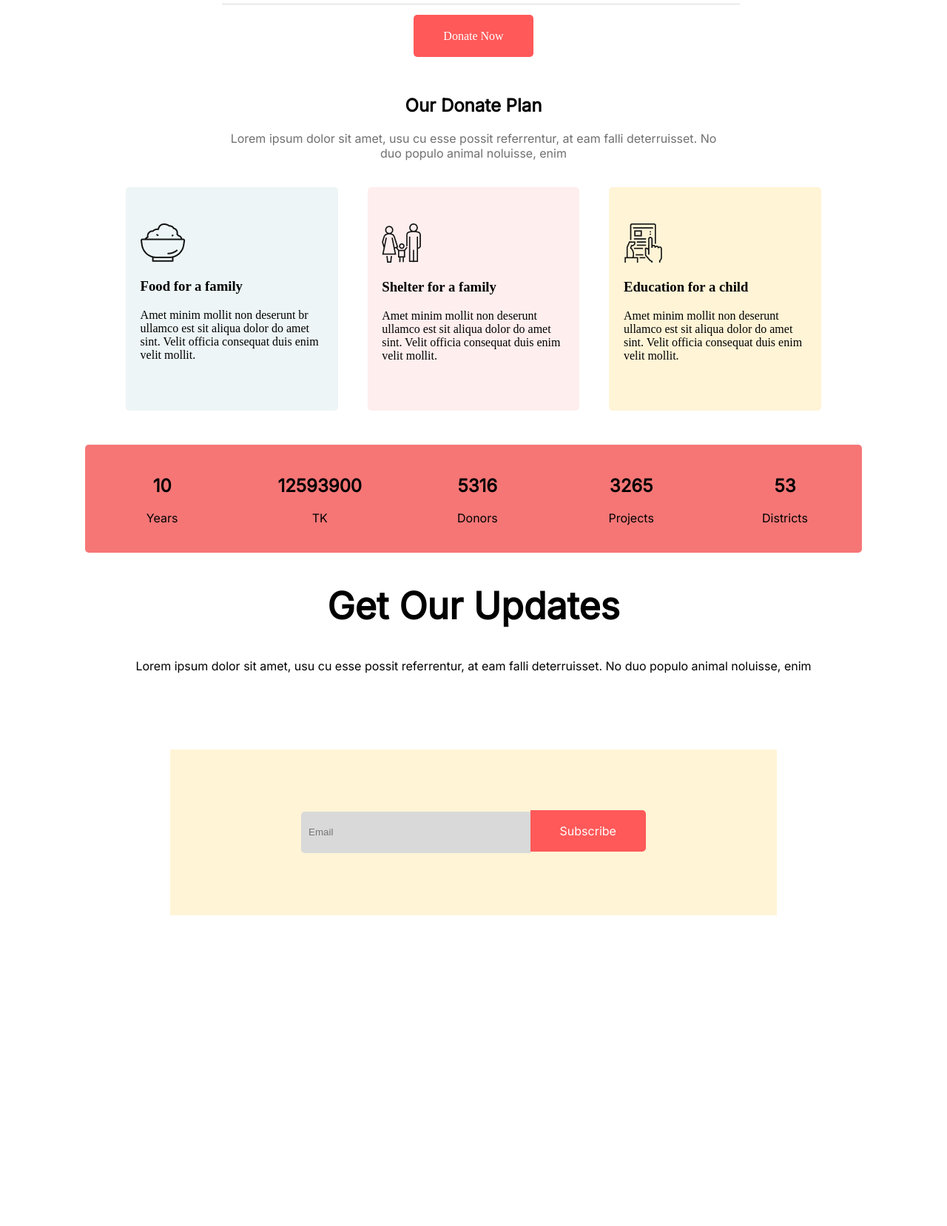
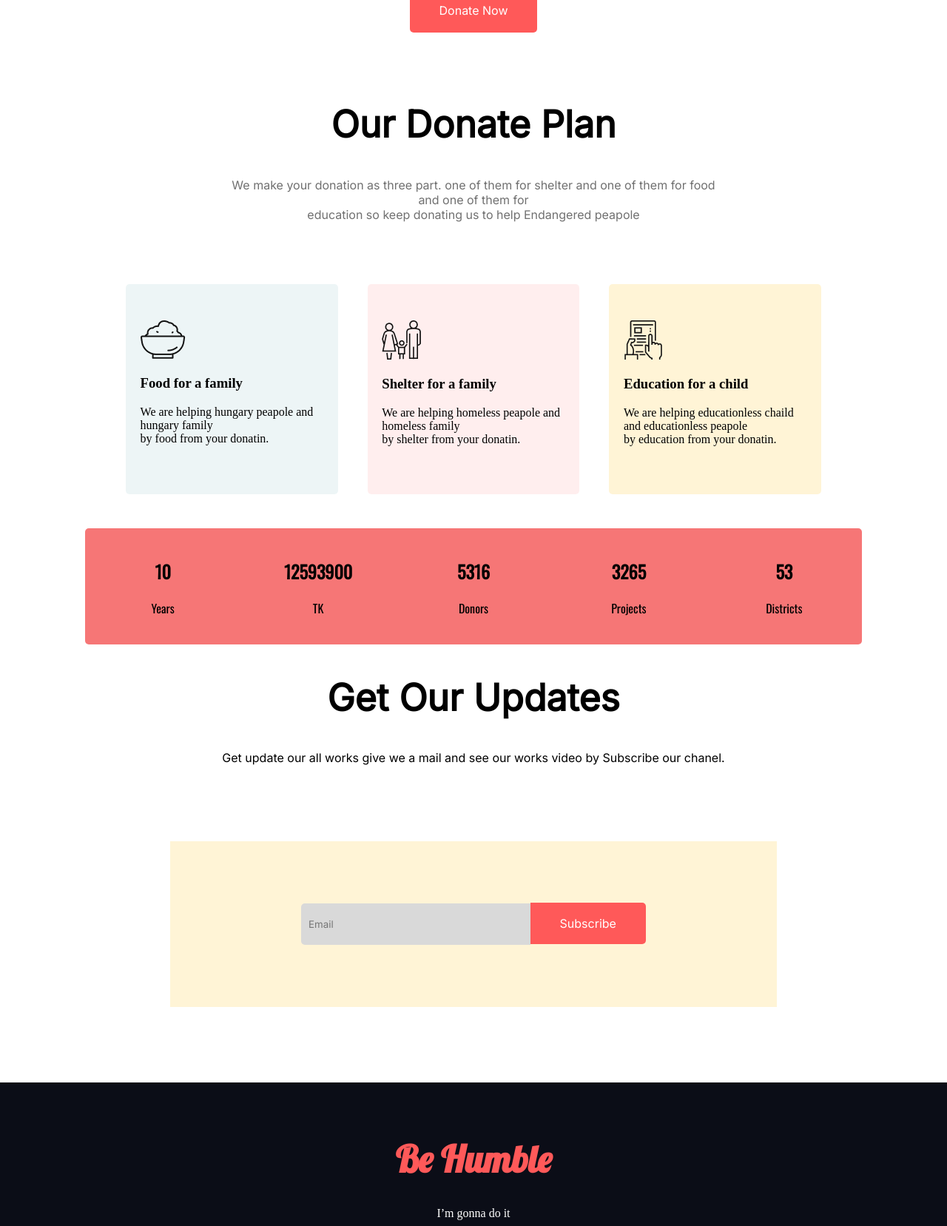
Before and after one commit to MDSajjadKhan39553/donate-us, a plain HTML site: page index.html in a window 1280 px wide. Shown: the part 1140-2797 px from the top of the page at 74% size. Before the commit the page ends 2479 px from the top, so only its background shows below. Drawn offline with nearby package versions, Linux system fonts and the light colour scheme.

Commit message:
all done

```diff
--- a/index.html
+++ b/index.html
@@ -7,27 +7,36 @@
     <meta name="viewport" content="width=device-width, initial-scale=1.0">
     <title>Donate Us</title>
     <link rel="stylesheet" href="style.css">
+    <link rel="shortcut icon" href="icons/icon13.svg" type="image/x-icon">
     <link rel="preconnect" href="https://fonts.googleapis.com">
     <link rel="preconnect" href="https://fonts.gstatic.com" crossorigin>
     <link href="https://fonts.googleapis.com/css2?family=Inter&family=Montserrat&display=swap" rel="stylesheet">
+    <link rel="preconnect" href="https://fonts.googleapis.com">
+    <link rel="preconnect" href="https://fonts.gstatic.com" crossorigin>
+    <link href="https://fonts.googleapis.com/css2?family=Lobster&display=swap" rel="stylesheet">
+    <link rel="preconnect" href="https://fonts.googleapis.com">
+    <link rel="preconnect" href="https://fonts.gstatic.com" crossorigin>
+    <link href="https://fonts.googleapis.com/css2?family=Oswald&display=swap" rel="stylesheet">
 </head>
 
 <body>
+    <!-- Top banner start -->
     <section class="top-banner">
         <div class="donate-now">
             <h1>Let’s Help Those Who Are <br> More In Need</h1>
-            <p>Lorem ipsum dolor sit amet, usu cu esse possit referrentur, at eam falli <br> deterruisset. No duo populo
-                animal noluisse, enim</p>
+            <p>Your Donation will make a family happy, So donate us, we will carray your donation to those peapole who
+                are more in need. </p>
             <br>
             <br>
             <a class="link-button" href="">Donate Now</a>
         </div>
     </section>
+    <!-- top banner end  -->
+    <!-- donate today section start  -->
     <section class="donate-today">
         <div class="title">
-            <h2>Donate Today</h2>
-            <p>Lorem ipsum dolor sit amet, usu cu esse possit referrentur, at eam falli deterruisset. No duo populo
-                animal noluisse, enim</p>
+            <h1>Donate Today</h1>
+            <p>Your Today's donation will make a family happy tomorrow.</p>
         </div>
         <div class="flexible-container">
             <p class="half-width">100tk</p>
@@ -42,34 +51,37 @@
             <a class="link-button" href="">Donate Now</a>
         </div>
     </section>
+    <!-- donate today section end  -->
+    <!-- our donate plane section start  -->
     <section class="our-donate-plan">
         <div class="title">
-            <h2>Our Donate Plan</h2>
-            <p>Lorem ipsum dolor sit amet, usu cu esse possit referrentur, at eam falli deterruisset. No duo populo
-                animal
-                noluisse, enim</p>
+            <h1>Our Donate Plan</h1>
+            <p>We make your donation as three part. one of them for shelter and one of them for food and one of
+                them for <br>
+                education so keep donating us to help Endangered peapole</p>
         </div>
         <div class="plan-card flexible-container">
             <div class="card food">
                 <img src="icons/food.png" alt="">
                 <h3>Food for a family</h3>
-                <p>Amet minim mollit non deserunt br ullamco est sit aliqua dolor do amet sint. Velit officia consequat
-                    duis enim velit mollit.</p>
+                <p>We are helping hungary peapole and hungary family <br> by food from your donatin.
+                </p>
             </div>
             <div class="card shelter">
                 <img src="icons/shelter.png" alt="">
                 <h3>Shelter for a family</h3>
-                <p>Amet minim mollit non deserunt ullamco est sit aliqua dolor do amet sint. Velit officia consequat
-                    duis enim velit mollit.</p>
+                <p>We are helping homeless peapole and homeless family <br> by shelter from your donatin.</p>
             </div>
             <div class="card education">
                 <img src="icons/Frame-1.png" alt="">
                 <h3>Education for a child</h3>
-                <p>Amet minim mollit non deserunt ullamco est sit aliqua dolor do amet sint. Velit officia consequat
-                    duis enim velit mollit.</p>
+                <p>We are helping educationless chaild and educationless peapole <br> by education from your donatin.
+                </p>
             </div>
         </div>
     </section>
+    <!-- our donate plane section end  -->
+    <!-- donate count section start  -->
     <section class="donate-count flexible-container">
         <div class="count-width">
             <h2>10</h2>
@@ -92,10 +104,11 @@
             <p>Districts</p>
         </div>
     </section>
+    <!-- donate count section end  -->
+    <!-- our update area start  -->
     <section class="our-update">
         <h1>Get Our Updates</h1>
-        <p>Lorem ipsum dolor sit amet, usu cu esse possit referrentur, at eam falli deterruisset. No duo populo
-            animal noluisse, enim</p>
+        <p>Get update our all works give we a mail and see our works video by Subscribe our chanel.</p>
         <div class="email">
             <div class="email-width">
                 <input placeholder="Email" type="email">
@@ -105,6 +118,15 @@
             </div>
         </div>
     </section>
+    <!-- our update are end  -->
+    <!-- footer area start  -->
+    <footer>
+        <h1>
+            Be Humble
+        </h1>
+        <p>I’m gonna do it</p>
+    </footer>
+    <!-- footer area end  -->
 </body>
 
 </html>
--- a/style.css
+++ b/style.css
@@ -4,7 +4,7 @@ body {
 }
 
 .top-banner {
-    background: linear-gradient(rgba(0, 0, 0, 0.3), rgba(0, 0, 0, 0.6)), url(images/donation7.jpg);
+    background: linear-gradient(rgba(0, 0, 0, 0.2), rgba(0, 0, 0, 0.8)), url(images/donation7.jpg);
     background-repeat: no-repeat;
     background-size: cover;
     height: 500px;
@@ -29,6 +29,7 @@ h1 {
     border-radius: 5px;
     padding: 20px 40px;
     text-decoration: none;
+    font-family: 'Inter', sans-serif;
 }
 
 .donate-today {
@@ -39,6 +40,7 @@ h1 {
     font-family: 'Inter', sans-serif;
     text-align: center;
     padding: 0px 300px;
+    margin: 5% 0;
 }
 
 .title p {
@@ -52,6 +54,7 @@ h1 {
 .half-width {
     width: 50%;
     height: 60px;
+    font-family: 'Inter', sans-serif;
     font-size: 30px;
     font-weight: 700;
     color: #707070;
@@ -76,6 +79,7 @@ input {
     margin-bottom: 5%;
     margin-top: 5%;
     width: 100%;
+    font-family: 'Inter', sans-serif;
     text-align: center;
     color: #B3B3B3;
     border: none;
@@ -115,13 +119,13 @@ input focus {
     background-color: #f67676;
     margin: 2% 9%;
     border-radius: 5px;
+    font-family: 'Oswald', sans-serif;
 }
 
 .count-width {
     padding: 2% 5%;
     text-align: center;
     width: 50%;
-    font-family: 'Inter', sans-serif;
 }
 
 .our-update {
@@ -158,3 +162,15 @@ input focus {
     padding: 18px 40px;
     margin-left: -5px;
 }
+
+footer {
+    background-color: #0B0D17;
+    text-align: center;
+    color: #ffff;
+    padding: 3%;
+}
+
+footer h1 {
+    font-family: 'Lobster', cursive;
+    color: #FF5959;
+}
```
